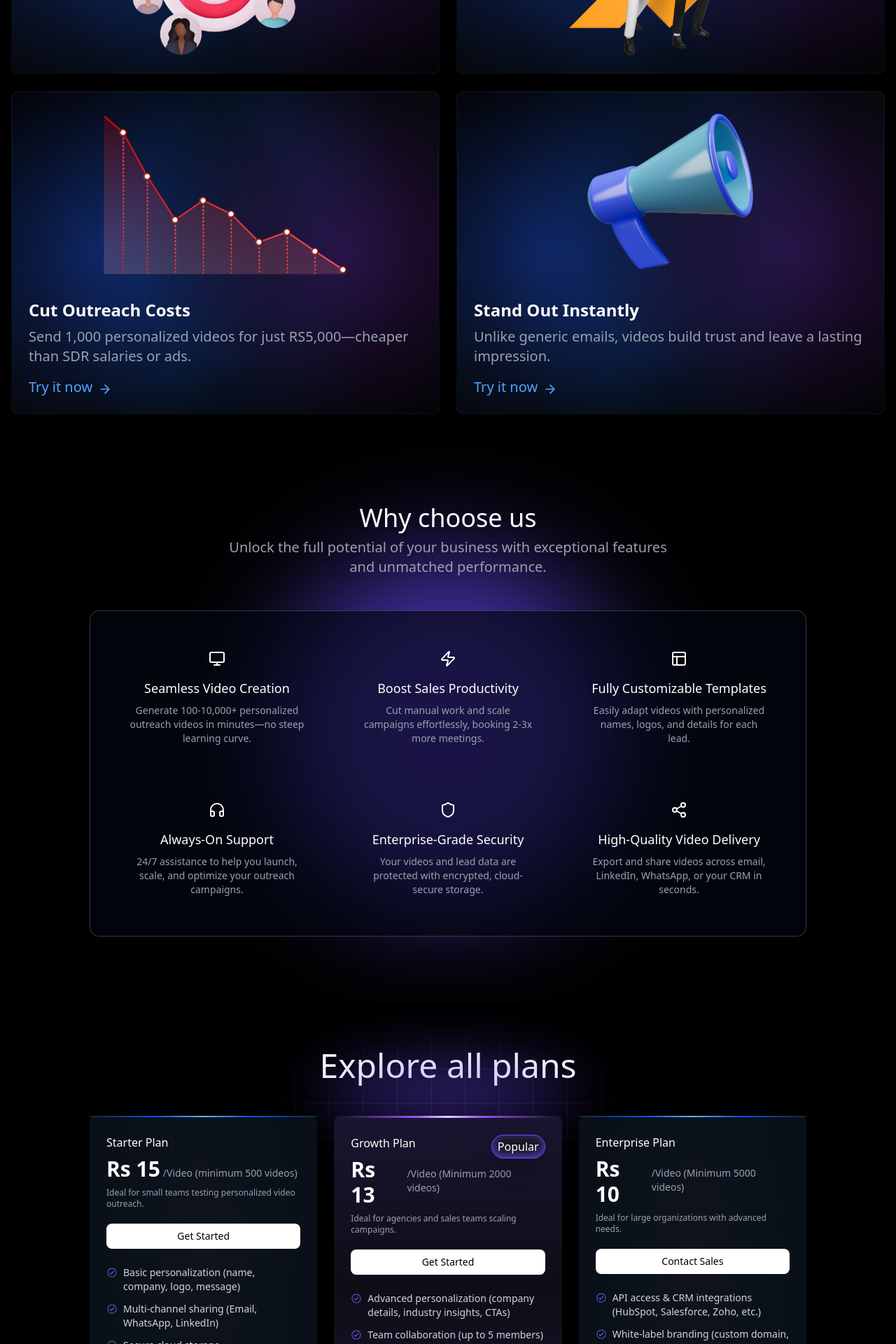
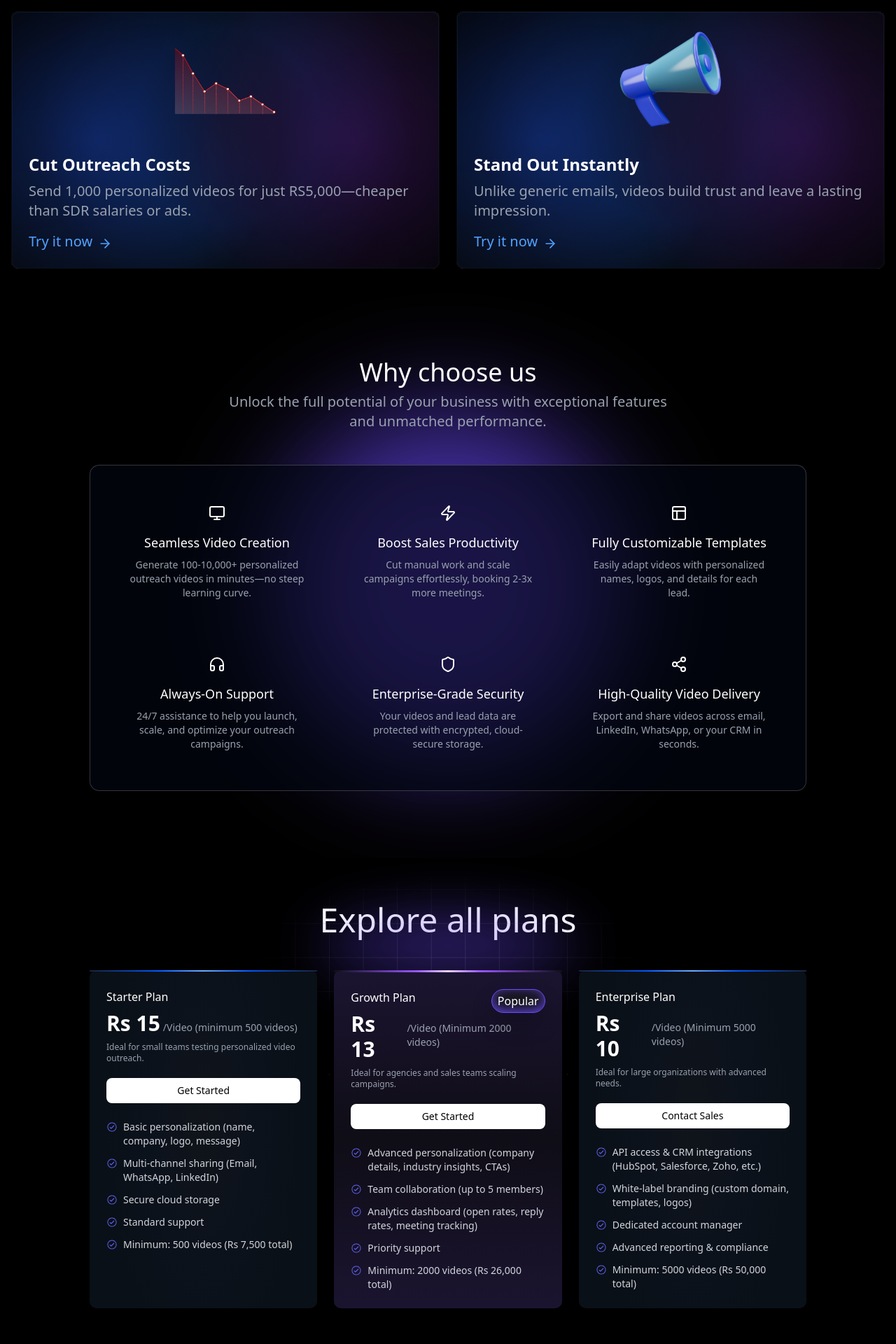
Before and after one commit to datacrumb/AI-Videos-App, a Next.js app: page / in a window 1280 px wide. Shown: the part 2220-4140 px from the top of the page at 70% size. Built offline with nearby package versions, Linux system fonts and the light colour scheme.

Commit message:
Add embla-carousel-autoplay dependency and implement carousel functionality in FeaturesSection and PricingSection for improved mobile experience. Refactor layout for better responsiveness and update feature card styles.

```diff
--- a/package.json
+++ b/package.json
@@ -17,6 +17,7 @@
     "@radix-ui/react-tabs": "^1.1.9",
     "class-variance-authority": "^0.7.1",
     "clsx": "^2.1.1",
+    "embla-carousel-autoplay": "^8.6.0",
     "embla-carousel-react": "^8.6.0",
     "framer-motion": "^12.9.4",
     "lucide-react": "^0.503.0",
--- a/src/components/Features.tsx
+++ b/src/components/Features.tsx
@@ -13,6 +13,13 @@ import {
   CardHeader,
   CardTitle,
 } from "@/components/ui/card";
+import {
+  Carousel,
+  CarouselContent,
+  CarouselItem,
+} from "@/components/ui/carousel";
+import Autoplay from "embla-carousel-autoplay";
+import { useCallback, useEffect, useState } from "react";
 import { openWhatsApp, whatsAppMessages } from "@/lib/whatsapp";
 
 interface FeatureCardProps {
@@ -38,7 +45,7 @@ function FeatureCard({
       {top ? (
         <>
           <CardHeader className="pb-3 flex-shrink-0 space-y-2">
-            <CardTitle className="text-white text-2xl">{title}</CardTitle>
+            <CardTitle className="text-white md:text-2xl">{title}</CardTitle>
             <CardDescription className="text-gray-400 text-xl">
               {description}
             </CardDescription>
@@ -100,6 +107,52 @@ function FeatureCard({
 
 
 export default function FeaturesSection() {
+  const [api, setApi] = useState<any>(null);
+  const [current, setCurrent] = useState(0);
+
+  const onSelect = useCallback(() => {
+    if (!api) return;
+    setCurrent(api.selectedScrollSnap());
+  }, [api]);
+
+  useEffect(() => {
+    if (!api) return;
+    onSelect();
+    api.on("select", onSelect);
+    return () => api.off("select", onSelect);
+  }, [api, onSelect]);
+
+  const scrollTo = useCallback((index: number) => {
+    api?.scrollTo(index);
+  }, [api]);
+
+  const featureCards = [
+    {
+      title: "Boost Response Rates",
+      description: "Personalized videos outperform cold calls and emails, delivering up to 40% reply rates.",
+      src: "/Icons/BoostResponseRates.png",
+      top: true,
+    },
+    {
+      title: "Book More Meetings",
+      description: "Teams report 5x more meetings booked with video outreach compared to traditional methods.",
+      src: "/Icons/BookMoreMeetings.png",
+      top: true,
+    },
+    {
+      title: "Cut Outreach Costs",
+      description: "Send 1,000 personalized videos for just RS5,000—cheaper than SDR salaries or ads.",
+      src: "/Icons/SaveCost.png",
+      top: false,
+    },
+    {
+      title: "Stand Out Instantly",
+      description: "Unlike generic emails, videos build trust and leave a lasting impression.",
+      src: "/Icons/StandOutInstantly.png",
+      top: false,
+    },
+  ];
+
   return (
     <section className="py-16 px-4" id="features">
       <div className="max-w-7xl mx-auto">
@@ -126,15 +179,15 @@ export default function FeaturesSection() {
           </div>
         </div>
 
-        {/* Custom grid layout with specific sizing */}
-        <div className="grid grid-cols-1 md:grid-cols-12 gap-6">
+        {/* Desktop Grid Layout */}
+        <div className="hidden md:grid md:grid-cols-12 gap-6">
           <div className="md:col-span-6">
             <FeatureCard
               title="Boost Response Rates"
               description="Personalized videos outperform cold calls and emails, delivering up to 40% reply rates."
               src="/Icons/BoostResponseRates.png"
               className="h-full"
-              imageClassName="max-h-[240px] max-w-[400px]"
+              imageClassName="max-w-[150px] max-h-[150px]"
               top={true}
             />
           </div>
@@ -145,7 +198,7 @@ export default function FeaturesSection() {
               description="Teams report 5x more meetings booked with video outreach compared to traditional methods."
               src="/Icons/BookMoreMeetings.png"
               className="h-full"
-              imageClassName="max-h-[240px] max-w-[400px]"
+              imageClassName="max-w-[150px] max-h-[150px]"
               top={true}
             />
           </div>
@@ -156,7 +209,7 @@ export default function FeaturesSection() {
               description="Send 1,000 personalized videos for just RS5,000—cheaper than SDR salaries or ads."
               src="/Icons/SaveCost.png"
               className="h-full"
-              imageClassName="max-h-[240px] max-w-[400px]"
+              imageClassName="max-w-[150px] max-h-[150px]"
               top={false}
             />
           </div>
@@ -167,9 +220,60 @@ export default function FeaturesSection() {
               description="Unlike generic emails, videos build trust and leave a lasting impression."
               src="/Icons/StandOutInstantly.png"
               className="h-full"
-              imageClassName="max-h-[240px] max-w-[400px]"
+              imageClassName="max-w-[150px] max-h-[150px]"
               top={false}
             />
+          </div>
+        </div>
+
+        {/* Mobile Carousel Layout */}
+        <div className="md:hidden">
+          <Carousel
+            opts={{
+              align: "start",
+              loop: true,
+            }}
+            plugins={[
+              Autoplay({
+                delay: 4000,
+                stopOnInteraction: true,
+              }),
+            ]}
+            setApi={setApi}
+            className="w-full"
+          >
+            <CarouselContent>
+              {featureCards.map((card, index) => (
+                <CarouselItem key={index} className="basis-full">
+                  <div className="p-1">
+                    <FeatureCard
+                      title={card.title}
+                      description={card.description}
+                      src={card.src}
+                      className="h-[400px] w-full"
+                      imageClassName="max-h-[240px] max-w-[400px]"
+                      top={card.top}
+                    />
+                  </div>
+                </CarouselItem>
+              ))}
+            </CarouselContent>
+          </Carousel>
+
+          {/* Dots Navigation */}
+          <div className="flex justify-center mt-4 space-x-2">
+            {featureCards.map((_, index) => (
+              <button
+                key={index}
+                onClick={() => scrollTo(index)}
+                className={`w-2 h-2 rounded-full transition-all duration-300 ${
+                  current === index
+                    ? "bg-white scale-125"
+                    : "bg-white/30 hover:bg-white/50"
+                }`}
+                aria-label={`Go to slide ${index + 1}`}
+              />
+            ))}
           </div>
         </div>
       </div>
--- a/src/components/Pricing.tsx
+++ b/src/components/Pricing.tsx
@@ -3,6 +3,13 @@
 import type React from "react";
 import { IoIosCheckmarkCircleOutline } from "react-icons/io";
 import { openWhatsApp, whatsAppMessages } from "@/lib/whatsapp";
+import {
+  Carousel,
+  CarouselContent,
+  CarouselItem,
+} from "@/components/ui/carousel";
+import Autoplay from "embla-carousel-autoplay";
+import { useCallback, useEffect, useState } from "react";
 
 interface PricingTierProps {
   name: string;
@@ -72,7 +79,7 @@ function PricingTier({
       )}
       <h3 className="text-base font-medium text-white">{name}</h3>
       <div className="mt-2 flex items-baseline">
-        <span className="text-3xl font-bold text-white">{price}</span>
+        <span className="text-lg md:text-3xl font-bold text-white">{price}</span>
         <span className="text-sm text-gray-400 ml-1">{planType === "starter" ? "/Video (minimum 500 videos)" : planType === "growth" ? "/Video (Minimum 2000 videos)" : "/Video (Minimum 5000 videos)"}</span>
       </div>
       <p className="mt-2 text-xs text-gray-400">{description}</p>
@@ -86,7 +93,7 @@ function PricingTier({
       <ul className="space-y-3">
         {features.map((feature, index) => (
           <li key={index} className="flex items-start">
-            <IoIosCheckmarkCircleOutline  className="h-4 w-4 text-[#6366F1] mr-2 mt-0.5 flex-shrink-0 stroke-[3px]" />
+            <IoIosCheckmarkCircleOutline className="h-4 w-4 text-[#6366F1] mr-2 mt-0.5 flex-shrink-0 stroke-[3px]" />
             <span className="text-sm text-gray-300">{feature}</span>
           </li>
         ))}
@@ -96,6 +103,70 @@ function PricingTier({
 }
 
 export default function PricingSection() {
+  const [api, setApi] = useState<any>(null);
+  const [current, setCurrent] = useState(0);
+
+  const onSelect = useCallback(() => {
+    if (!api) return;
+    setCurrent(api.selectedScrollSnap());
+  }, [api]);
+
+  useEffect(() => {
+    if (!api) return;
+    onSelect();
+    api.on("select", onSelect);
+    return () => api.off("select", onSelect);
+  }, [api, onSelect]);
+
+  const scrollTo = useCallback((index: number) => {
+    api?.scrollTo(index);
+  }, [api]);
+
+  const pricingTiers = [
+    {
+      name: "Starter Plan",
+      price: "Rs 15",
+      description: "Ideal for small teams testing personalized video outreach.",
+      buttonText: "Get Started",
+      planType: "starter" as const,
+      features: [
+        "Basic personalization (name, company, logo, message)",
+        "Multi-channel sharing (Email, WhatsApp, LinkedIn)",
+        "Secure cloud storage",
+        "Standard support",
+        "Minimum: 500 videos (Rs 7,500 total)",
+      ],
+    },
+    {
+      name: "Growth Plan",
+      price: "Rs 13",
+      description: "Ideal for agencies and sales teams scaling campaigns.",
+      buttonText: "Get Started",
+      planType: "growth" as const,
+      features: [
+        "Advanced personalization (company details, industry insights, CTAs)",
+        "Team collaboration (up to 5 members)",
+        "Analytics dashboard (open rates, reply rates, meeting tracking)",
+        "Priority support",
+        "Minimum: 2000 videos (Rs 26,000 total)",
+      ],
+    },
+    {
+      name: "Enterprise Plan",
+      price: "Rs 10",
+      description: "Ideal for large organizations with advanced needs.",
+      buttonText: "Contact Sales",
+      planType: "enterprise" as const,
+      features: [
+        "API access & CRM integrations (HubSpot, Salesforce, Zoho, etc.)",
+        "White-label branding (custom domain, templates, logos)",
+        "Dedicated account manager",
+        "Advanced reporting & compliance",
+        "Minimum: 5000 videos (Rs 50,000 total)",
+      ],
+    },
+  ];
+
   return (
     <section className="relative py-16 px-4 bg-black" id="pricing">
       {/* Grid SVG */}
@@ -367,49 +438,70 @@ export default function PricingSection() {
           </svg>
         </div>
 
-        <div className="grid grid-cols-1 md:grid-cols-3 gap-6">
+        {/* Desktop Grid Layout */}
+        <div className="hidden md:grid md:grid-cols-3 gap-6">
+          {pricingTiers.map((tier, index) => (
             <PricingTier
-            name="Starter Plan"
-            price="Rs 15"
-            description="Ideal for small teams testing personalized video outreach."
-            buttonText="Get Started"
-            planType="starter"
-            features={[
-              "Basic personalization (name, company, logo, message)",
-              "Multi-channel sharing (Email, WhatsApp, LinkedIn)",
-              "Secure cloud storage",
-              "Standard support",
-              "Minimum: 500 videos (Rs 7,500 total)",
+              key={index}
+              name={tier.name}
+              price={tier.price}
+              description={tier.description}
+              buttonText={tier.buttonText}
+              planType={tier.planType}
+              features={tier.features}
+            />
+          ))}
+        </div>
+
+        {/* Mobile Carousel Layout */}
+        <div className="md:hidden">
+          <Carousel
+            opts={{
+              align: "start",
+              loop: true,
+            }}
+            plugins={[
+              Autoplay({
+                delay: 4000,
+                stopOnInteraction: true,
+              }),
             ]}
+            setApi={setApi}
+            className="w-full"
+          >
+            <CarouselContent>
+              {pricingTiers.map((tier, index) => (
+                <CarouselItem key={index} className="basis-full">
+                  <div className="p-1">
+                    <PricingTier
+                      name={tier.name}
+                      price={tier.price}
+                      description={tier.description}
+                      buttonText={tier.buttonText}
+                      planType={tier.planType}
+                      features={tier.features}
                     />
-          <PricingTier
-            name="Growth Plan"
-            price="Rs 13"
-            description="Ideal for agencies and sales teams scaling campaigns."
-            buttonText="Get Started"
-            planType="growth"
-            features={[
-              "Advanced personalization (company details, industry insights, CTAs)",
-              "Team collaboration (up to 5 members)",
-              "Analytics dashboard (open rates, reply rates, meeting tracking)",
-              "Priority support",
-              "Minimum: 2000 videos (Rs 26,000 total)",
-            ]}
+                  </div>
+                </CarouselItem>
+              ))}
+            </CarouselContent>
+          </Carousel>
+
+          {/* Dots Navigation */}
+          <div className="flex justify-center mt-4 space-x-2">
+            {pricingTiers.map((_, index) => (
+              <button
+                key={index}
+                onClick={() => scrollTo(index)}
+                className={`w-2 h-2 rounded-full transition-all duration-300 ${
+                  current === index
+                    ? "bg-white scale-125"
+                    : "bg-white/30 hover:bg-white/50"
+                }`}
+                aria-label={`Go to slide ${index + 1}`}
               />
-          <PricingTier
-            name="Enterprise Plan"
-            price="Rs 10"
-            description="Ideal for large organizations with advanced needs."
-            buttonText="Contact Sales"
-            planType="enterprise"
-            features={[
-              "API access & CRM integrations (HubSpot, Salesforce, Zoho, etc.)",
-              "White-label branding (custom domain, templates, logos)",
-              "Dedicated account manager",
-              "Advanced reporting & compliance",
-              "Minimum: 5000 videos (Rs 50,000 total)",
-            ]}
-          />
+            ))}
+          </div>
         </div>
       </div>
     </section>
```
Also changed, not shown: src/components/AnimationEditor.tsx (indentation only), 1 other file (tests, documents, lock files or other folders). Lines whose indentation alone changed are shown as unchanged.
